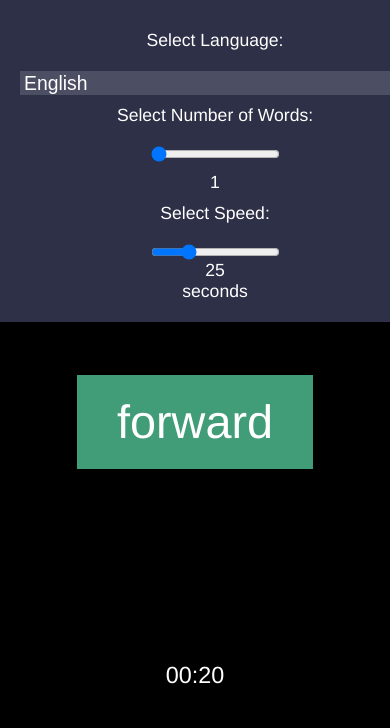
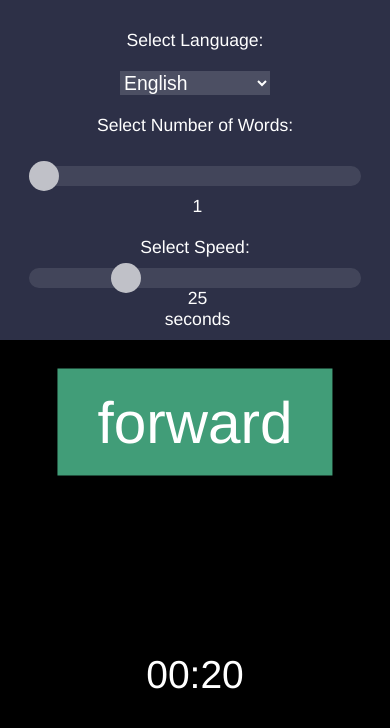
Before and after one commit to Ra13s/random-words, a plain HTML site: page index.html in a window 390 px wide. Drawn offline with nearby package versions, Linux system fonts and the light colour scheme.

Commit message:
Add changes for more mobile friendliness

```diff
--- a/index.html
+++ b/index.html
@@ -2,6 +2,7 @@
 <html>
 <head>
   <meta charset="UTF-8">
+  <meta name="viewport" content="width=device-width, initial-scale=1">
   <title>Random Words App</title>
   <style>
 html, body, .container-fluid {
@@ -62,7 +63,6 @@ input[type="range"], select {
   position: fixed;
   top: 0;
   width: 100%;
-  padding: 10px;
   background-color: #2D3047;
   transition: all 0.3s ease-out;
   z-index: 1;
@@ -72,6 +72,7 @@ input[type="range"], select {
   align-items: center;
   font-size: 1.1em;
   opacity: 0;
+  padding: 10px 0 10px 0;
 }
 
 #settings:hover {
@@ -92,35 +93,67 @@ input[type="range"], select {
 
 #speed-label, #speed-label-seconds, #word-count-label {
   color: white;
+  padding: 0 0 0 5px;
 }
 
 /* Media queries for responsive design */
 @media only screen and (max-width: 768px) {
   #word {
-    font-size: 12vw;
+    font-size: 15vw;
     padding: 20px 40px 20px 40px;
   }
 
   #timer {
-    font-size: 6vw;
+    font-size: 10vw;
   }
 
   #settings {
     flex-direction: column;
-    padding: 20px;
+    align-items: center;
   }
 
   #language-select {
     margin-top: 10px;
-    width: 100%;
   }
 
-  #speed-slider {
-    margin-top: 10px;
+
+  #speed-slider, #word-count-slider  {
+    height: 20px;
+    width: 85%;
+    -webkit-appearance: none;
+    background-color: #4c4f63;
+    outline: none;
+    opacity: 0.7;
+    -webkit-transition: .2s;
+    transition: opacity .2s;
+    border-radius: 10px;
   }
 
+  #speed-slider::-webkit-slider-thumb, #word-count-slider::-webkit-slider-thumb {
+    -webkit-appearance: none;
+    appearance: none;
+    width: 30px;
+    height: 30px;
+    background-color: white;
+    cursor: pointer;
+    border-radius: 50%;
+  }
+
+  #speed-slider::-moz-range-thumb, #word-count-slider::-moz-range-thumb {
+    width: 30px;
+    height: 30px;
+    background-color: white;
+    cursor: pointer;
+    border-radius: 50%;
+  }
+
+
   label, input[type="range"] {
-    margin: 10px 0;
+    margin: 20px 0 10px 0;
+  }
+
+  #word-count-label, #speed-label, #speed-label-seconds {
+    font-size: 1em;
   }
 }
   </style>
@@ -146,7 +179,6 @@ input[type="range"], select {
     <input type="range" id="speed-slider" min="1" max="90" step="1" value="25">
     <span id="speed-label">25</span>
 	<span id="speed-label-seconds"> seconds</span>
-
   </div>
   <script src="words.js"></script>
   <script src="https://cdnjs.cloudflare.com/ajax/libs/moment.js/2.29.1/moment.min.js"></script>
```
